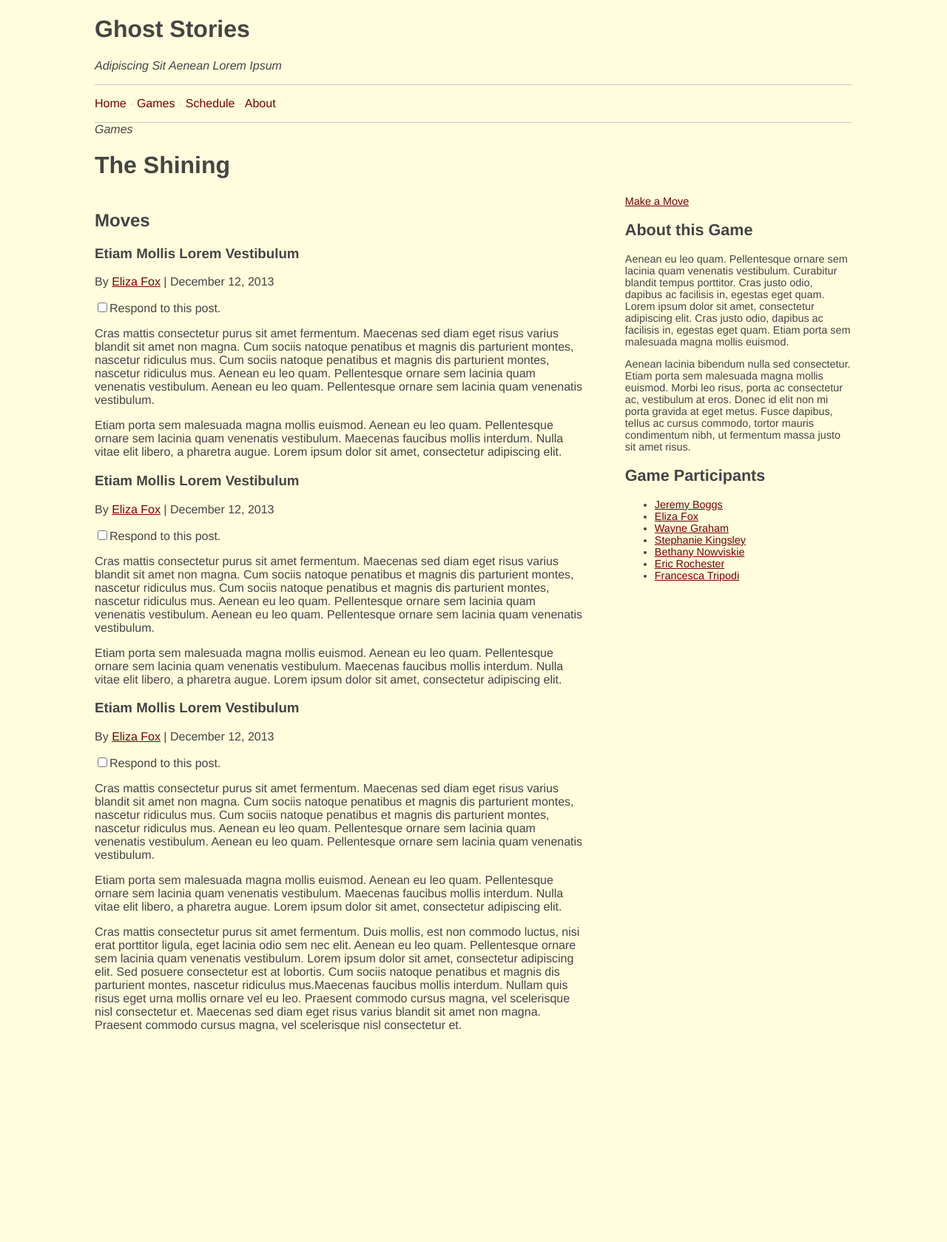
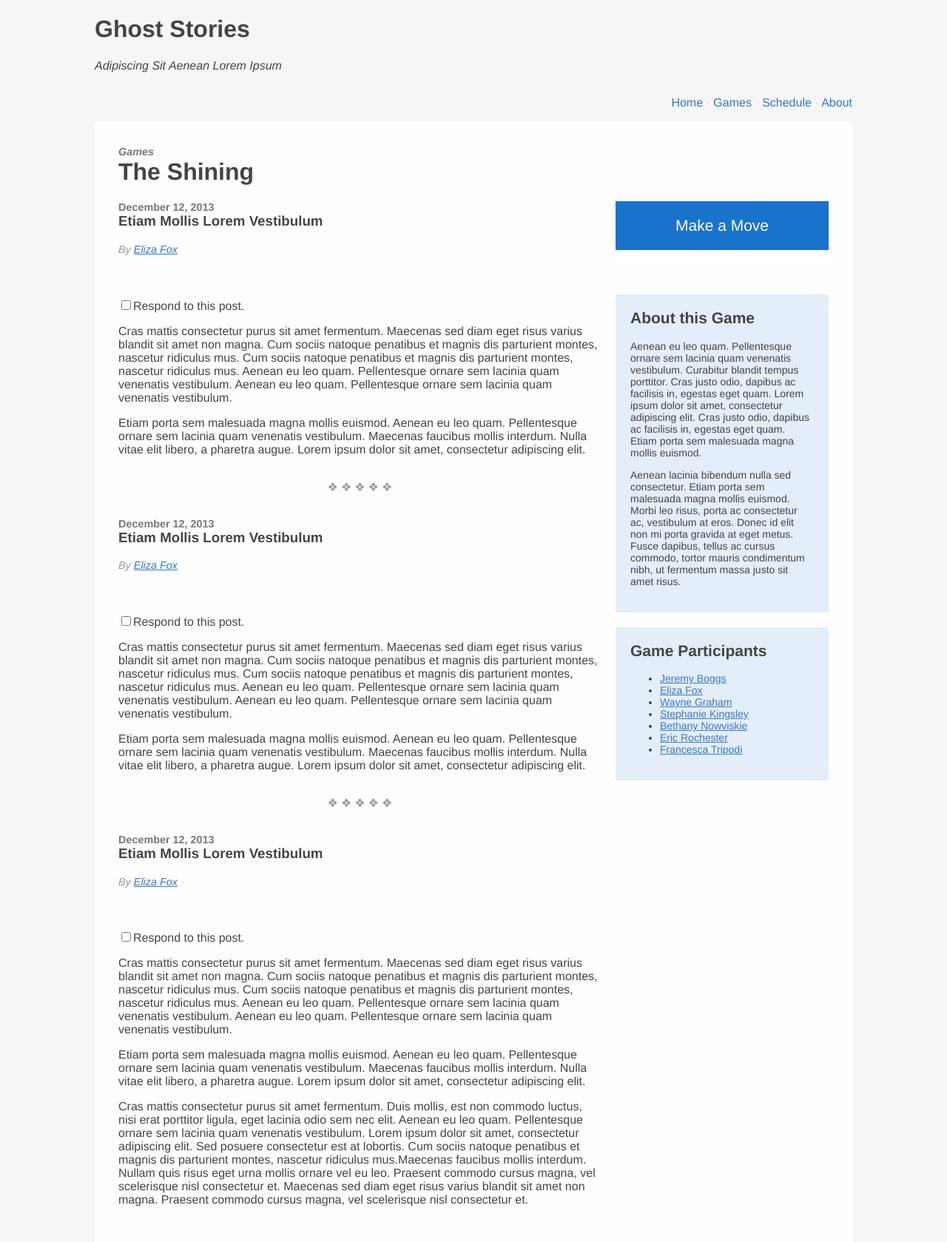
Before and after one commit to scholarslab/ivanhoe-mockups, a PHP site: page /game.html in a window 1280 px wide. Shown: the whole page at 74% size. Before the commit the page ends 1395 px from the top, so only its background shows below. Run offline with PHP 8.4, Linux system fonts and the light colour scheme.

Commit message:
Some style and content updates.

```diff
--- a/game.html
+++ b/game.html
@@ -48,26 +48,28 @@
             </div>
         </div>
         <div id="moves">
-            <h2>Moves</h2>
             <article class="move">
+                <p class="eyebrow">December 12, 2013</p>
                 <h3>Etiam Mollis Lorem Vestibulum</h3>
-                <p class="meta">By <a href="#">Eliza Fox</a> | December 12, 2013</p>
+                <p class="meta">By <a href="#">Eliza Fox</a></p>
                 <input type="checkbox">Respond to this post.
                 <p>Cras mattis consectetur purus sit amet fermentum. Maecenas sed diam eget risus varius blandit sit amet non magna. Cum sociis natoque penatibus et magnis dis parturient montes, nascetur ridiculus mus. Cum sociis natoque penatibus et magnis dis parturient montes, nascetur ridiculus mus. Aenean eu leo quam. Pellentesque ornare sem lacinia quam venenatis vestibulum. Aenean eu leo quam. Pellentesque ornare sem lacinia quam venenatis vestibulum.</p>
 
                 <p>Etiam porta sem malesuada magna mollis euismod. Aenean eu leo quam. Pellentesque ornare sem lacinia quam venenatis vestibulum. Maecenas faucibus mollis interdum. Nulla vitae elit libero, a pharetra augue. Lorem ipsum dolor sit amet, consectetur adipiscing elit.</p>
-
+        </article>
             <article class="move">
+                <p class="eyebrow">December 12, 2013</p>
                 <h3>Etiam Mollis Lorem Vestibulum</h3>
-                <p class="meta">By <a href="#">Eliza Fox</a> | December 12, 2013</p>
+                <p class="meta">By <a href="#">Eliza Fox</a></p>
                 <input type="checkbox">Respond to this post.
                 <p>Cras mattis consectetur purus sit amet fermentum. Maecenas sed diam eget risus varius blandit sit amet non magna. Cum sociis natoque penatibus et magnis dis parturient montes, nascetur ridiculus mus. Cum sociis natoque penatibus et magnis dis parturient montes, nascetur ridiculus mus. Aenean eu leo quam. Pellentesque ornare sem lacinia quam venenatis vestibulum. Aenean eu leo quam. Pellentesque ornare sem lacinia quam venenatis vestibulum.</p>
 
                 <p>Etiam porta sem malesuada magna mollis euismod. Aenean eu leo quam. Pellentesque ornare sem lacinia quam venenatis vestibulum. Maecenas faucibus mollis interdum. Nulla vitae elit libero, a pharetra augue. Lorem ipsum dolor sit amet, consectetur adipiscing elit.</p>
-
+        </article>
             <article class="move">
+                <p class="eyebrow">December 12, 2013</p>
                 <h3>Etiam Mollis Lorem Vestibulum</h3>
-                <p class="meta">By <a href="#">Eliza Fox</a> | December 12, 2013</p>
+                <p class="meta">By <a href="#">Eliza Fox</a></p>
                 <input type="checkbox">Respond to this post.
                 <p>Cras mattis consectetur purus sit amet fermentum. Maecenas sed diam eget risus varius blandit sit amet non magna. Cum sociis natoque penatibus et magnis dis parturient montes, nascetur ridiculus mus. Cum sociis natoque penatibus et magnis dis parturient montes, nascetur ridiculus mus. Aenean eu leo quam. Pellentesque ornare sem lacinia quam venenatis vestibulum. Aenean eu leo quam. Pellentesque ornare sem lacinia quam venenatis vestibulum.</p>
 
--- a/games.html
+++ b/games.html
@@ -26,7 +26,7 @@
             <h1>Browse Games</h1>
             <article class="game">
                 <h1><a href="game.html">The Turn of the Screw</a></h1>
-                <p>Nulla vitae elit libero, a pharetra augue. Donec id elit non mi porta gravida at eget metus. Vestibulum id ligula porta felis euismod semper. Donec ullamcorper nulla non metus auctor fringilla.</p>
+                <p>Integer posuere erat a ante venenatis dapibus posuere velit aliquet. Nullam quis risus eget urna mollis ornare vel eu leo. Cras mattis consectetur purus sit amet fermentum. Nulla vitae elit libero, a pharetra augue. Nulla vitae elit libero, a pharetra augue. Donec id elit non mi porta gravida at eget metus. Vestibulum id ligula porta felis euismod semper. Donec ullamcorper nulla non metus auctor fringilla.</p>
                 <h2>Recent Moves on "The Turn of the Screw"</h2>
                 <ul>
                     <li><a href="move.html">Lorem Ipsum Dolor</a> <em>by</em> Eliza Fox | December 12, 2013</li>
@@ -38,7 +38,7 @@
             </article>
             <article class="game">
                 <h1><a href="game.html">A Christmas Carol</a></h1>
-                <p>Nulla vitae elit libero, a pharetra augue. Donec id elit non mi porta gravida at eget metus. Vestibulum id ligula porta felis euismod semper. Donec ullamcorper nulla non metus auctor fringilla.</p>
+                <p>Donec id elit non mi porta gravida at eget metus. Cras justo odio, dapibus ac facilisis in, egestas eget quam. Vestibulum id ligula porta felis euismod semper. Aenean lacinia bibendum nulla sed consectetur. Maecenas sed diam eget risus varius blandit sit amet non magna. Nulla vitae elit libero, a pharetra augue. Donec id elit non mi porta gravida at eget metus. Vestibulum id ligula porta felis euismod semper. Donec ullamcorper nulla non metus auctor fringilla.</p>
                 <h2>Recent Moves on "A Christmas Carol"</h2>
                 <ul>
                     <li><a href="move.html">Lorem Ipsum Dolor</a> <em>by</em> Eliza Fox | December 12, 2013</li>
@@ -51,7 +51,7 @@
 
             <article class="game">
                 <h1><a href="game.html">The Shining</a></h1>
-                <p>Nulla vitae elit libero, a pharetra augue. Donec id elit non mi porta gravida at eget metus. Vestibulum id ligula porta felis euismod semper. Donec ullamcorper nulla non metus auctor fringilla.</p>
+                <p>Donec ullamcorper nulla non metus auctor fringilla. Duis mollis, est non commodo luctus, nisi erat porttitor ligula, eget lacinia odio sem nec elit. Cras mattis consectetur purus sit amet fermentum. Nulla vitae elit libero, a pharetra augue. Donec id elit non mi porta gravida at eget metus. Vestibulum id ligula porta felis euismod semper. Donec ullamcorper nulla non metus auctor fringilla.</p>
                 <h2>Recent Moves on "The Shining"</h2>
                 <ul>
                     <li><a href="move.html">Lorem Ipsum Dolor</a> <em>by</em> Eliza Fox | December 12, 2013</li>
--- a/index.html
+++ b/index.html
@@ -20,14 +20,13 @@
                 <li><a href="about.html">About</a></li>
             </ul>
         </nav>
+
     </header>
 
     <main role="main" id="main">
         <h1>Welcome, Stephanie!</h1>
-         <ul>
             <a href="new_game.html">Start New Game</a>
             <a href="role_journal.html">View Role Journal</a>
-        </ul>
 
         <div id="games">
             <h2>Games</h2>
--- a/style.css
+++ b/style.css
@@ -1,5 +1,10 @@
+* {
+    -webkit-box-sizing: border-box;
+    -moz-box-sizing:border-box;
+    box-sizing:border-box;
+}
 html {
-    background: #fffddd;
+    background: #f6f6f6;
 }
 
 body {
@@ -10,10 +15,10 @@
 }
 
 
-a:link {color: #700;}
-a:visited {color: #b00;}
-a:hover {color: #b00; text-decoration:none;}
-a:active {color: #500;}
+a:link {color: #37c;}
+a:visited {color: #39c;}
+a:hover {color: #8c3; text-decoration:none;}
+a:active {color: #8a3;}
 
 input[type=text], label, textarea{display: block;}
 
@@ -49,11 +54,25 @@
 
 textarea{display: block;}
 
+.eyebrow {
+    margin:0;
+    color: #777;
+    font-size: 90%;
+    font-weight:bold;
+}
+
+.eyebrow + * {
+    margin-top:0 !important;
+}
+
+header[role=banner] {
+}
 
 nav {
     display:block;
-    border: 1px solid #ccc;
-    border-width: 1px 0;
+    float:right;
+    text-align:right;
+    width: 60%;
 }
 
 nav a {
@@ -75,13 +94,96 @@
     color: #ccc;
 }
 
+main {
+    clear:both;
+    overflow:hidden;
+    zoom:1;
+    padding: 2em;
+    background: rgba(255,255,255,0.9);
+}
+
+main :first-child {
+    margin-top:0;
+}
+
+article {
+    display:block;
+}
+article h2 {
+    font-size: 95%;
+}
+
 #game-metadata {
     float:right;
     width: 30%;
+    font-size: 87.5%;
+}
+
+#game-metadata .description,
+#game-metadata .players {
+    background: rgba(0,100,200,0.1);
+    padding: 20px;
+    margin-bottom: 20px;
+}
+
+#make-move-button {
+    display:block;
+    text-align:center;
+    text-decoration:none;
+    background: rgba(0,100,200,0.9);
+    color: #fff;
+    padding: 1em 0;
+    font-size: 150%;
+    border-bottom: 20px solid white;
+    margin: 0 0 40px;
+}
+
+
+#moves {
+    float:left;
+    width: 68%;
+}
+
+.game {
+    overflow:hidden;
+    zoom:1;
+    clear:both;
+}
+
+.game + .game:before,
+.move + .move:before {
+    font-family: "Arial Unicode MS";
+    color: #999;
+    content: "❖ ❖ ❖ ❖ ❖";
+    text-align:center;
+    display:block;
+    clear:both;
+    margin: 2em 0;
+}
+.game h1,
+.game p {
+    float:left;
+    clear:left;
+    width: 48%;
+}
+
+.game h2,
+.game ul {
+    float:right;
+    clear:right;
+    width: 48%;
+}
+
+.game ul {
+    list-style:none;
+    margin-top:0;
     font-size: 90%;
 }
 
-#moves {
-    float:left;
-    width: 65%;
+.move .meta {
+    font-size: 90%;
+    font-style:italic;
+    color: #999;
+    margin-top:0;
+    margin-bottom: 4em;
 }
```
